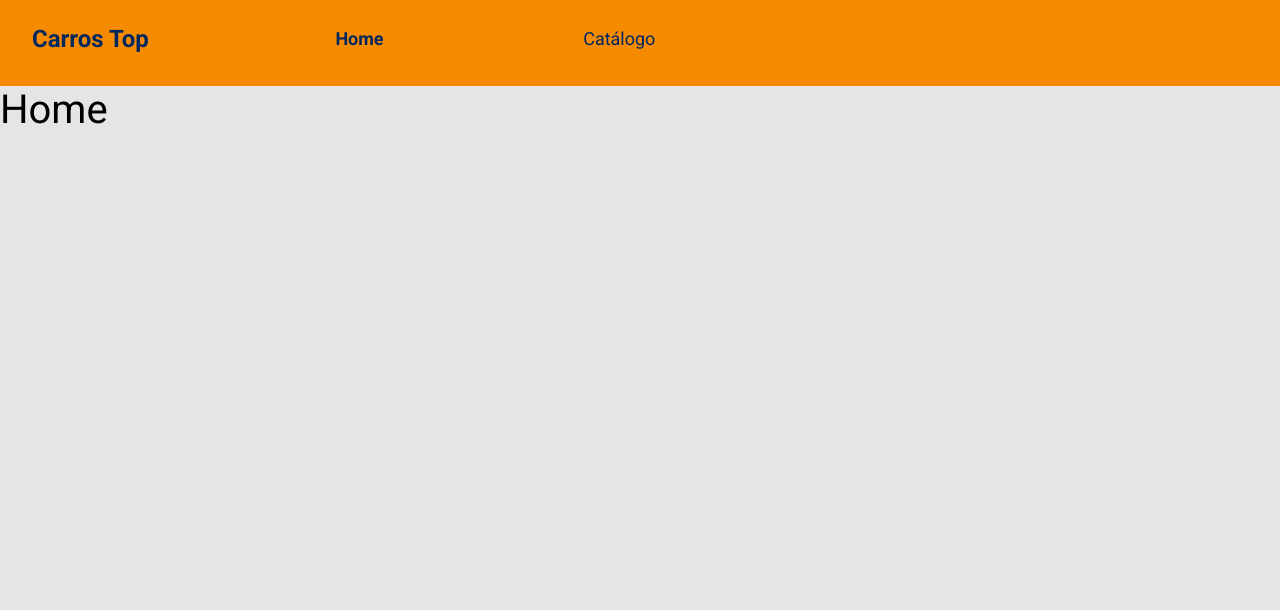
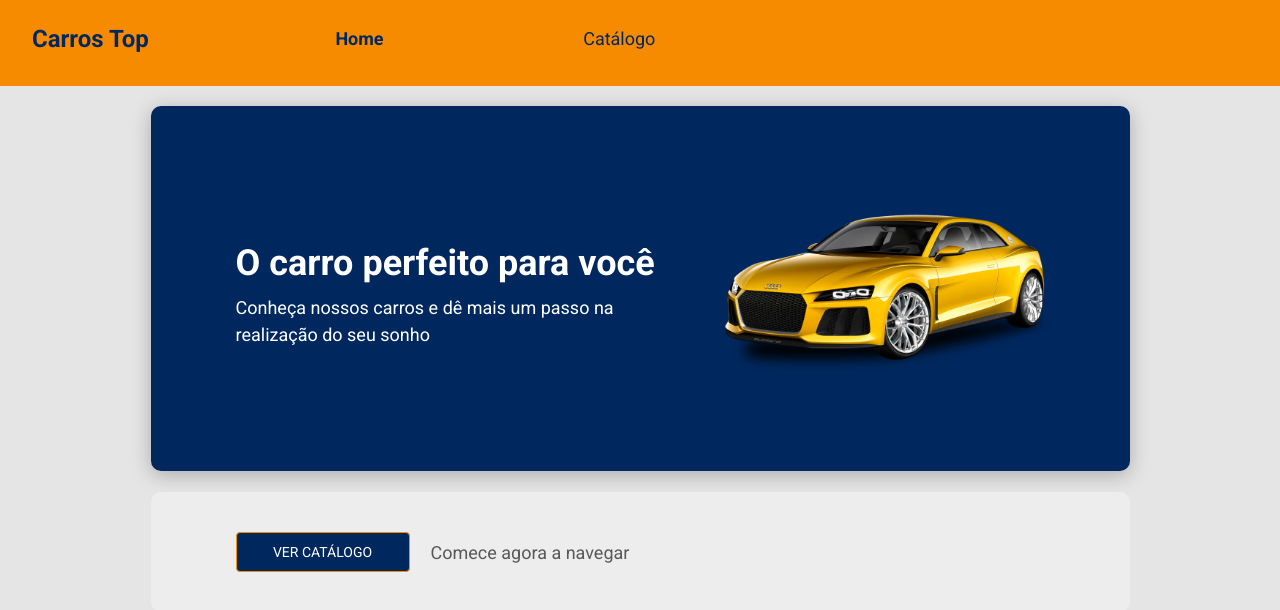
Before and after one commit to janaite/devsuperior-desafio-layout, a React (Create React App) app: page / in a window 1280 px wide. Shown: the top 610 px of the page. Built offline with nearby package versions, Linux system fonts and the light colour scheme.

Commit message:
page Home

```diff
--- a/src/pages/Home/index.tsx
+++ b/src/pages/Home/index.tsx
@@ -1,6 +1,27 @@
+import MainImage from 'assets/images/car-header.png';
+
+import './styles.css';
 
 const Home = () => {
-    return <h1>Home</h1>
-}
+  return (
+    <div className="home-container">
+      <div className="home-card">
+        <div className="home-card-content">
+          <h1>O carro perfeito para você</h1>
+          <p>
+            Conheça nossos carros e dê mais um passo na realização do seu sonho
+          </p>
+        </div>
+        <div className="home-card-image">
+          <img src={MainImage} alt="Nome do produto" />
+        </div>
+      </div>
+      <div className="home-control">
+        <button className="btn btn-primary">Ver catálogo</button>
+        <p>Comece agora a navegar</p>
+      </div>
+    </div>
+  );
+};
 
 export default Home;
--- /dev/null
+++ b/src/pages/Home/styles.css
@@ -0,0 +1,128 @@
+.home-container {
+  margin: 20px 10px;
+}
+
+.home-card {
+  background: #00285f;
+  box-shadow: 0px 4px 20px rgba(0, 0, 0, 0.25);
+  border-radius: 10px;
+  display: flex;
+  flex-direction: column-reverse;
+}
+
+.home-card-content h1 {
+  color: white;
+  font-size: 22px;
+  font-weight: 700;
+  text-align: center;
+  padding: 13px 0 0 0;
+}
+
+.home-card-content p {
+  color: white;
+  font-size: 14px;
+  font-weight: 400;
+  text-align: center;
+  padding: 20px;
+}
+
+.home-card-image {
+  margin-top: 30px;
+}
+
+.home-card-image img {
+  width: 244px;
+  margin-left: auto;
+  margin-right: auto;
+  display: block;
+}
+
+.home-control {
+  margin-top: 21px;
+  padding: 10px;
+  background: #ededed;
+  border-radius: 10px;
+
+  display: flex;
+  justify-content: left;
+  align-items: center;
+  flex-direction: column;
+}
+
+.home-control p {
+  text-align: center;
+  font-size: 18px;
+  font-weight: 400;
+  color: #585858;
+  padding: 5px;
+  margin: 0 16px;
+}
+
+.home-control button {
+  background-color: #00285f;
+  color: white;
+  font-size: 14px;
+  text-transform: uppercase;
+  width: 174px;
+  margin-top: 28px;
+  margin-bottom: 9px;
+}
+
+@media (min-width: 576px) {
+  .home-card-image img {
+    width: 333px;
+  }
+
+  .home-card-content h1 {
+    font-size: 36px;
+  }
+
+  .home-card-content p {
+    font-size: 18px;
+    margin: 0 30px;
+  }
+
+  .home-control {
+    flex-direction: row;
+    padding: 40px 85px;
+  }
+
+  .home-control button {
+    margin: 0;
+    height: 40px;
+  }
+}
+
+@media (min-width: 1280px) {
+    .home-container {
+        width: 979px;
+        margin-left: auto;
+        margin-right: auto;
+    }
+
+  .home-card {
+    flex-direction: row;
+    justify-content: flex-end;
+    padding: 83px 78px 83px 85px;
+    align-items: center;
+
+  }
+
+  .home-card-image {
+    margin: 0;
+  }
+
+  .home-card-content {
+      margin-right: 20px;
+  }
+
+  .home-card-content h1 {
+    text-align: left;
+  }
+
+  .home-card-content p {
+    text-align: left;
+    margin: 0;
+    padding: 0;
+  }
+}
```
Also changed, not shown: src/assets/images/car-header.png (added).
